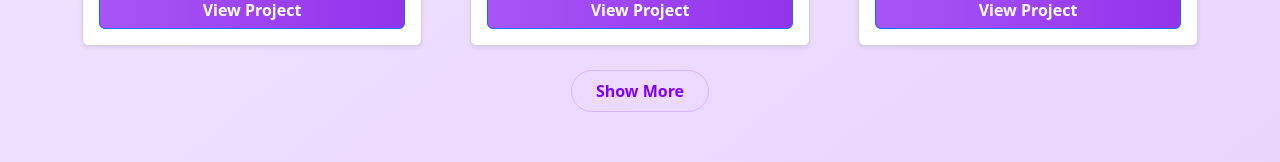
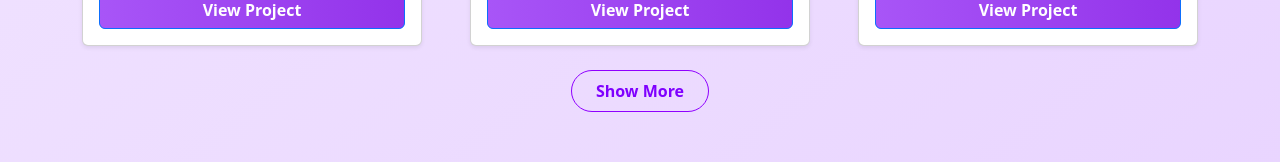
Before and after one commit to prasanthi613/my-portfolio, a React (Vite) app: page / in a window 1280 px wide. Shown: the part 2167-2329 px from the top of the page. Built offline with nearby package versions, Linux system fonts and the light colour scheme.

Commit message:
Update Projects.jsx

```diff
--- a/src/components/Projects.jsx
+++ b/src/components/Projects.jsx
@@ -138,7 +138,7 @@ export default function Projects() {
          <Button
   onClick={() => setShowMore(!showMore)}
   style={{
-    borderColor: '#d8b4fe',
+    borderColor: '#8F00FF',
     color: '#7F00FF',
     backgroundColor: 'transparent',
   }}
```
